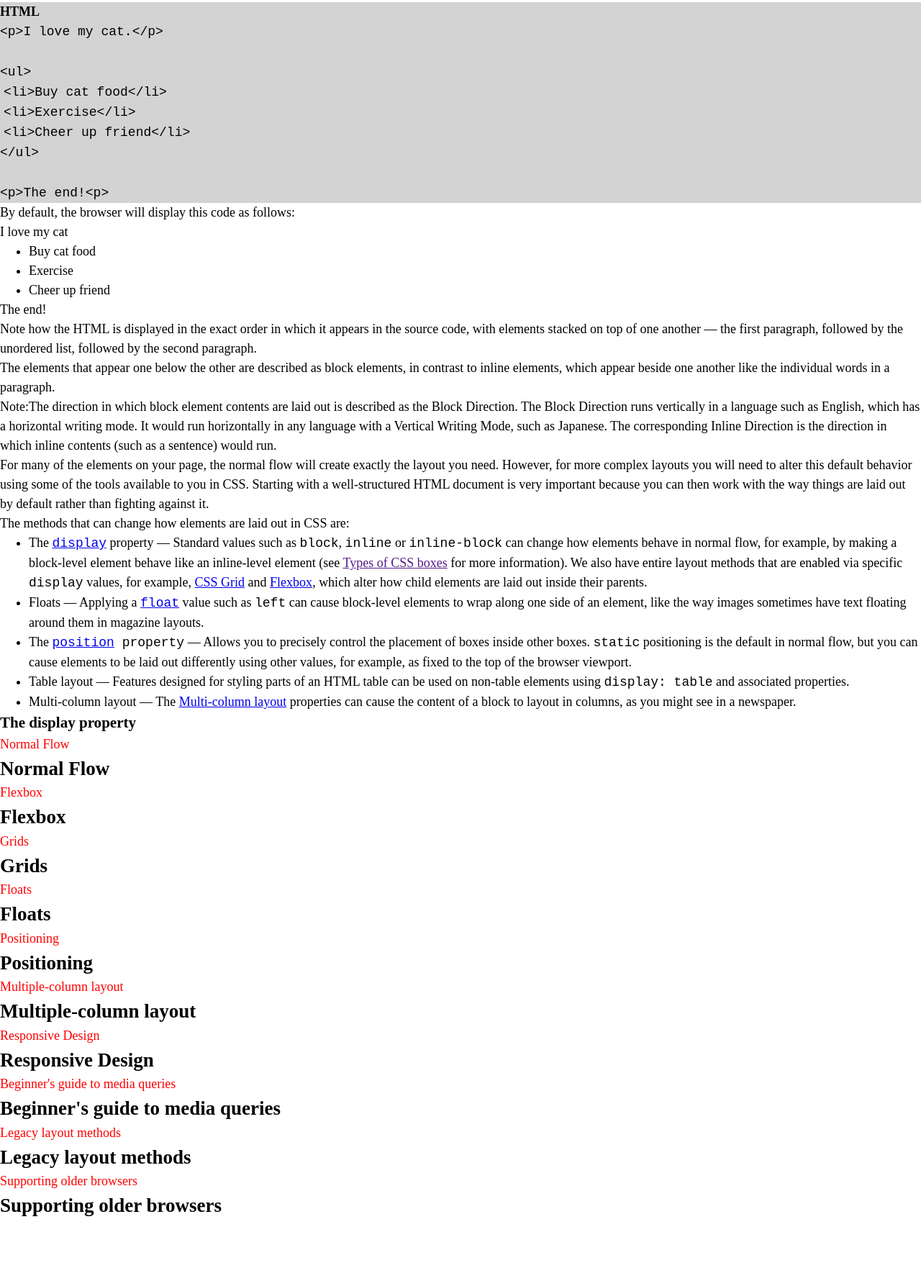
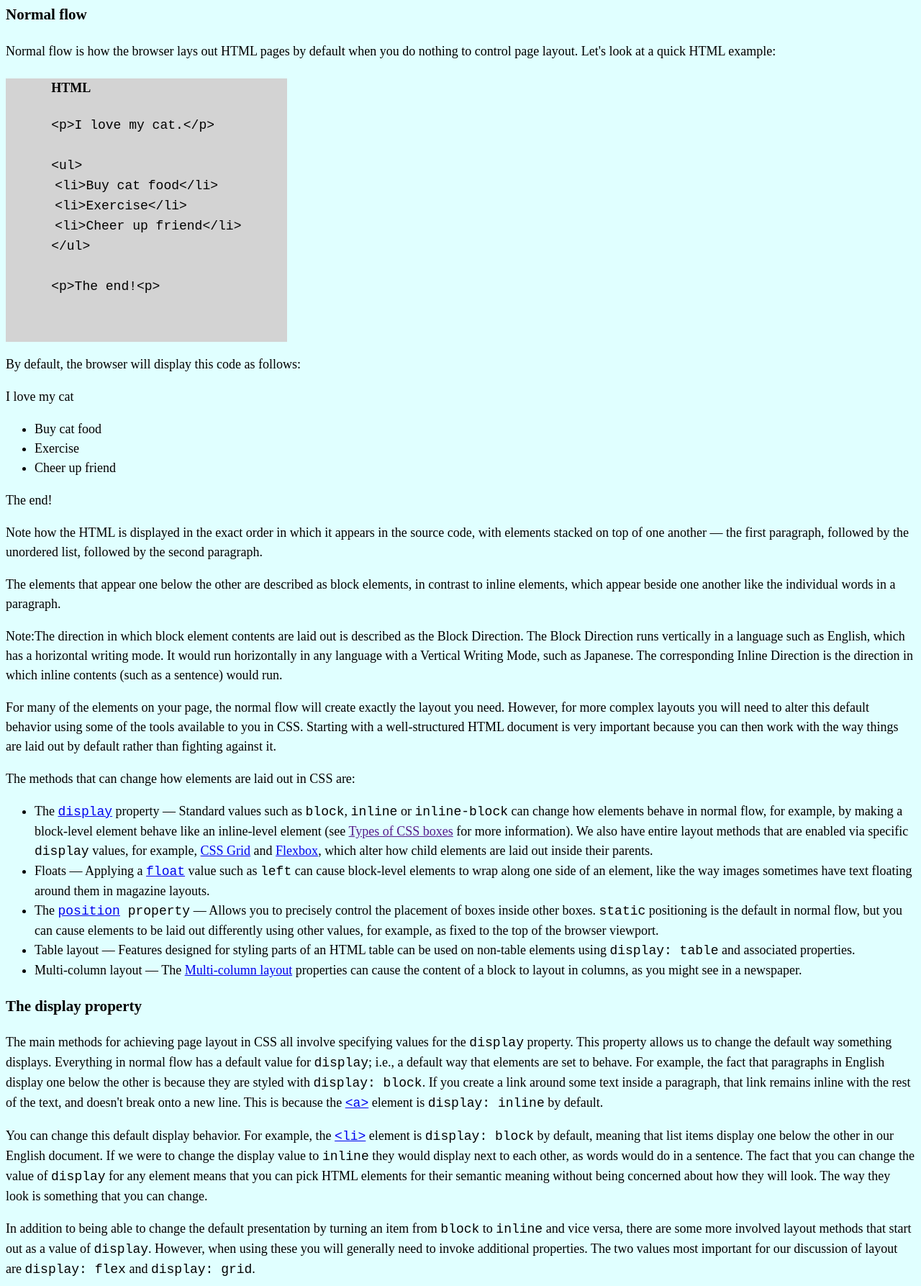
Before and after one commit to j0eybrinkman/freecodecamp, a plain HTML site: page Responsive Web Design Certification/Build a Technical Documentation Page/index.html in a window 1280 px wide. Shown: the part 1010-2797 px from the top of the page at 72% size. Before the commit the page ends 2706 px from the top, so only its background shows below. Drawn offline with Linux system fonts and the light colour scheme.

Commit message:
Made further progress on required project Build a Technical Documentation Page.

```diff
--- a/Responsive Web Design Certification/Build a Technical Documentation Page/index.html
+++ b/Responsive Web Design Certification/Build a Technical Documentation Page/index.html
@@ -104,6 +104,18 @@
 			</article>
 			<article>
 				<h3>The display property</h3>
+				<p>The main methods for achieving page layout in CSS all involve specifying values for the <code>display</code> property. This property allows us to change the default way something displays. Everything in normal flow has a default value for <code>display</code>; i.e., a default way that elements are set to behave. For example, the fact that paragraphs in English display one below the other is because they are styled with <code>display: block</code>. If you create a link around some text inside a paragraph, that link remains inline with the rest of the text, and doesn't break onto a new line. This is because the <code><a href="https://developer.mozilla.org/en-US/docs/Web/HTML/Element/a" target="_blank">&lt;a&gt;</a></code> element is <code>display: inline</code> by default.</p>
+				<p>You can change this default display behavior. For example, the <code><a href="https://developer.mozilla.org/en-US/docs/Web/HTML/Element/li" target="_blank">&lt;li&gt;</a></code> element is <code>display: block</code> by default, meaning that list items display one below the other in our English document. If we were to change the display value to <code>inline</code> they would display next to each other, as words would do in a sentence. The fact that you can change the value of <code>display</code> for any element means that you can pick HTML elements for their semantic meaning without being concerned about how they will look. The way they look is something that you can change.</p>
+				<p>In addition to being able to change the default presentation by turning an item from <code>block</code> to <code>inline</code> and vice versa, there are some more involved layout methods that start out as a value of <code>display</code>. However, when using these you will generally need to invoke additional properties. The two values most important for our discussion of layout are <code>display: flex</code> and <code>display: grid</code>.</p>
+			</article>
+			<article>
+				<h3>Flexbox</h3>
+				<p>Flexbox is the short name for the <a href="https://developer.mozilla.org/en-US/docs/Web/CSS/CSS_flexible_box_layout" target="_blank">Flexible Box Layout</a> CSS module, designed to make it easy for us to lay things out in one dimension <span class="dash">—</span> either as a row or as a column. To use flexbox, you apply <code>display: flex</code> to the parent element of the elements you want to lay out; all its direct children then become <em>flex items</em>. We can see this in a simple example.</p>
+				<article>
+					<h4>Setting display: flex</h4>
+					<p>The HTML markup below gives us a containing element with a class of <code>wrapper</code>, inside of which are three <code><a href="https://developer.mozilla.org/en-US/docs/Web/HTML/Element/div" target="_blank">&lt;div&gt;</a></code> elements. By default these would display as block elements, that is, below one another in our English language document.</p>
+					<p>However, if we add <code>display: flex</code> to the parent, the three items now arrange themselves into columns. This is due to them becoming <em>flex items</em> and being affected by some initial values that flexbox sets on the flex container. They are displayed in a row because the property <code><a href="https://developer.mozilla.org/en-US/docs/Web/CSS/flex-direction" target="_blank">flex-direction</a></code> of the parent element has an initial value of <code>row</code>. They all appear to stretch in height because the property align-items of their parent element has an initial value of stretch. This means that the items stretch to the height of the flex container, which in this case is defined by the tallest item. The items all line up at the start of the container, leaving any extra space at the end of the row.</p>
+				</article>
 			</article>
 		</section>
 		<section id="Normal_Flow" class="main-section">
--- a/Responsive Web Design Certification/Build a Technical Documentation Page/styles.css
+++ b/Responsive Web Design Certification/Build a Technical Documentation Page/styles.css
@@ -6,8 +6,6 @@
 /* Normalize Styles */
 * {
     box-sizing: border-box;
-    border: 0;
-    margin: 0;
 }
 
 html {
@@ -16,6 +14,7 @@ html {
 
 body {
     line-height: 1.5;
+    background-color: lightcyan;
 }
 
 body,
@@ -26,22 +25,13 @@ header * {
 
 
 /* hide semantic tags that have duplicate info */
-/* header h1,
-header h2,
-header h3 {
+h1,
+h2 {
     display: none;
-} */
-
-
-header:first-child {
-    color: red;
 }
 
-
-
 /* heading styles */
-.page-title,
-.sub-title {
+header {
     font-weight: bold;
 }
 
@@ -59,6 +49,8 @@ header:first-child {
 
 .code {
     background-color: lightgray;
+    width: fit-content;
+    padding: 0 5% 5% 5%;
 }
 
 .code-example {
@@ -66,7 +58,6 @@ header:first-child {
 }
 
 /* table styles */
-
 table {
     border-collapse: collapse;
 }
```
